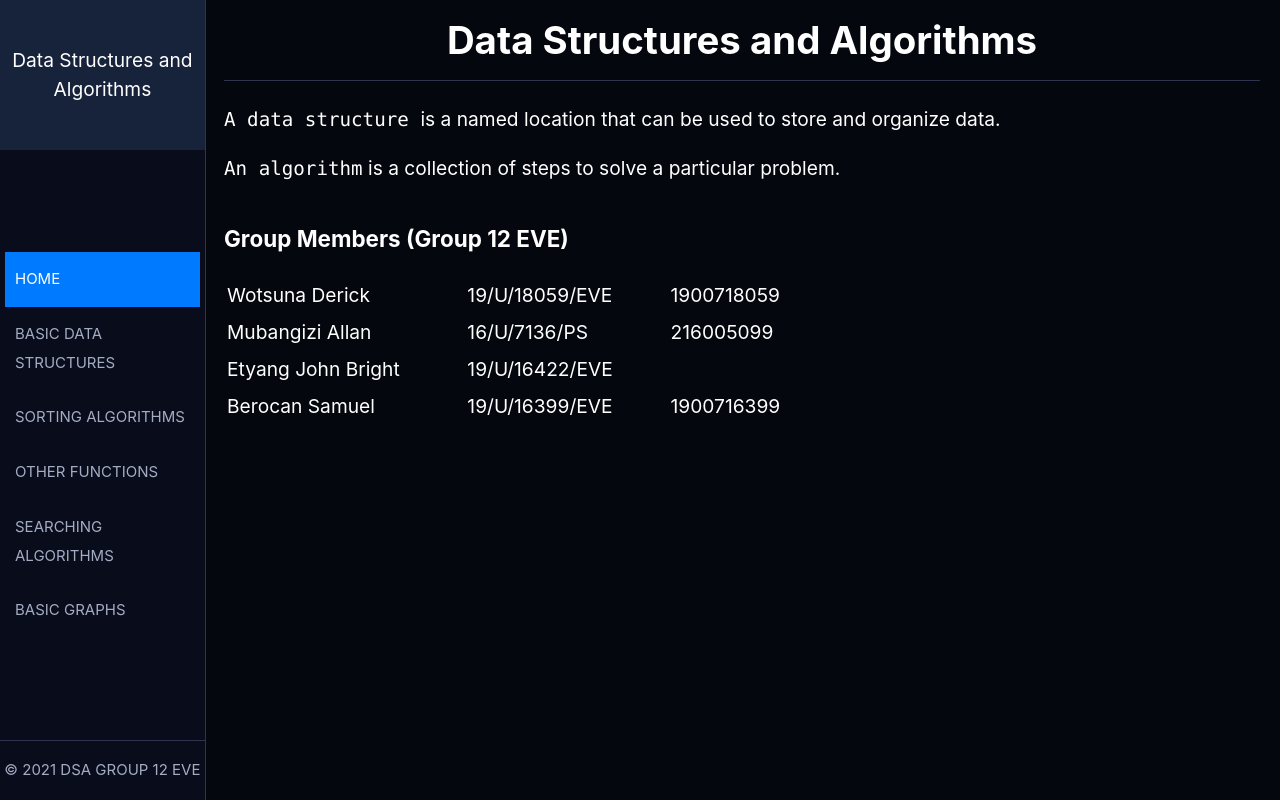
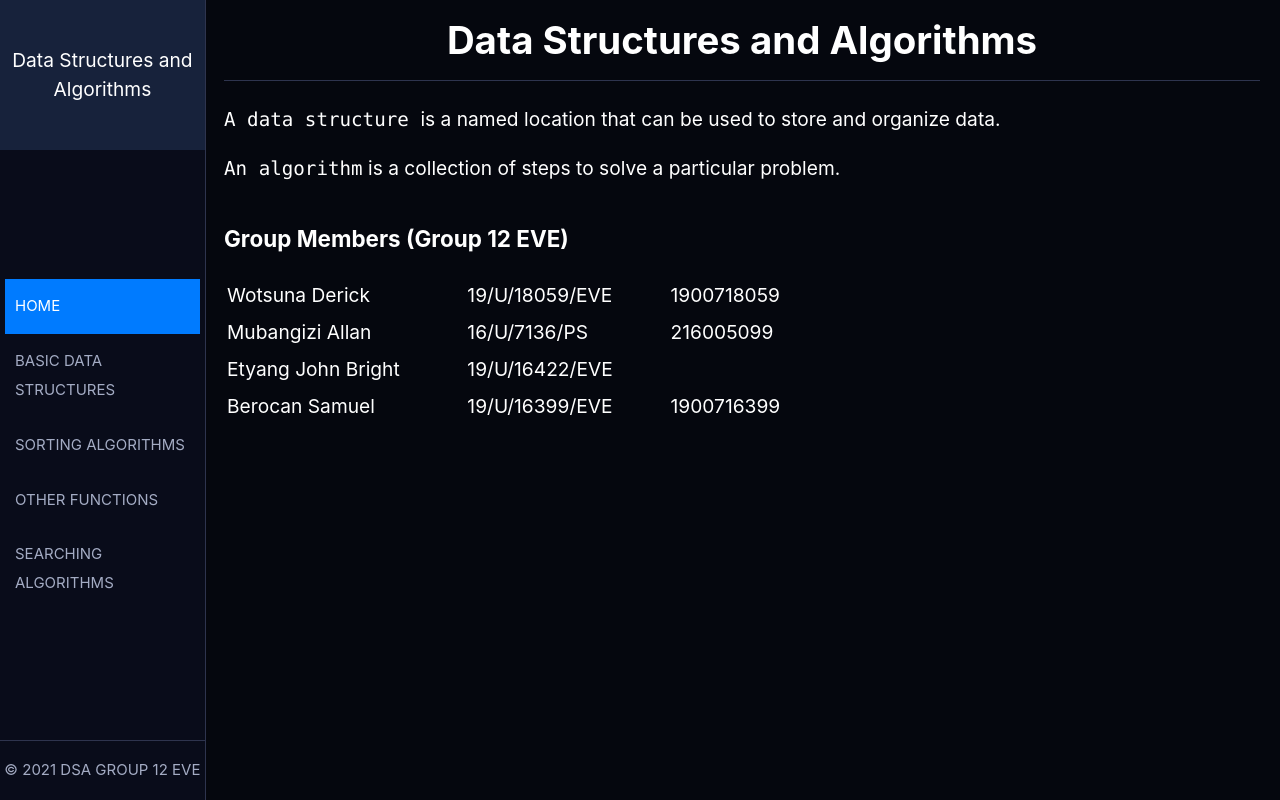
Before and after one commit to Mubangizi/data-structures-info, a React (Create React App) app: page / in a window 1280 px wide. Built offline with nearby package versions, Linux system fonts and the light colour scheme.

Commit message:
ommit unused sidebar links

```diff
--- a/src/components/SideBar/index.jsx
+++ b/src/components/SideBar/index.jsx
@@ -18,7 +18,7 @@ const SideBar = () => {
         <NavLink to={{ pathname: `/sorting` }}>Sorting Algorithms</NavLink>
         <NavLink to={{ pathname: `/functions` }}>Other functions</NavLink>
         <NavLink to={{ pathname: `/searching` }}>Searching Algorithms</NavLink>
-        <NavLink to={{ pathname: `/graphs` }}>Basic graphs</NavLink>
+        {/* <NavLink to={{ pathname: `/graphs` }}>Basic graphs</NavLink> */}
       </div>
       <div className="RemarksSection">
         <p>© 2021 DSA GROUP 12 EVE</p>
```
